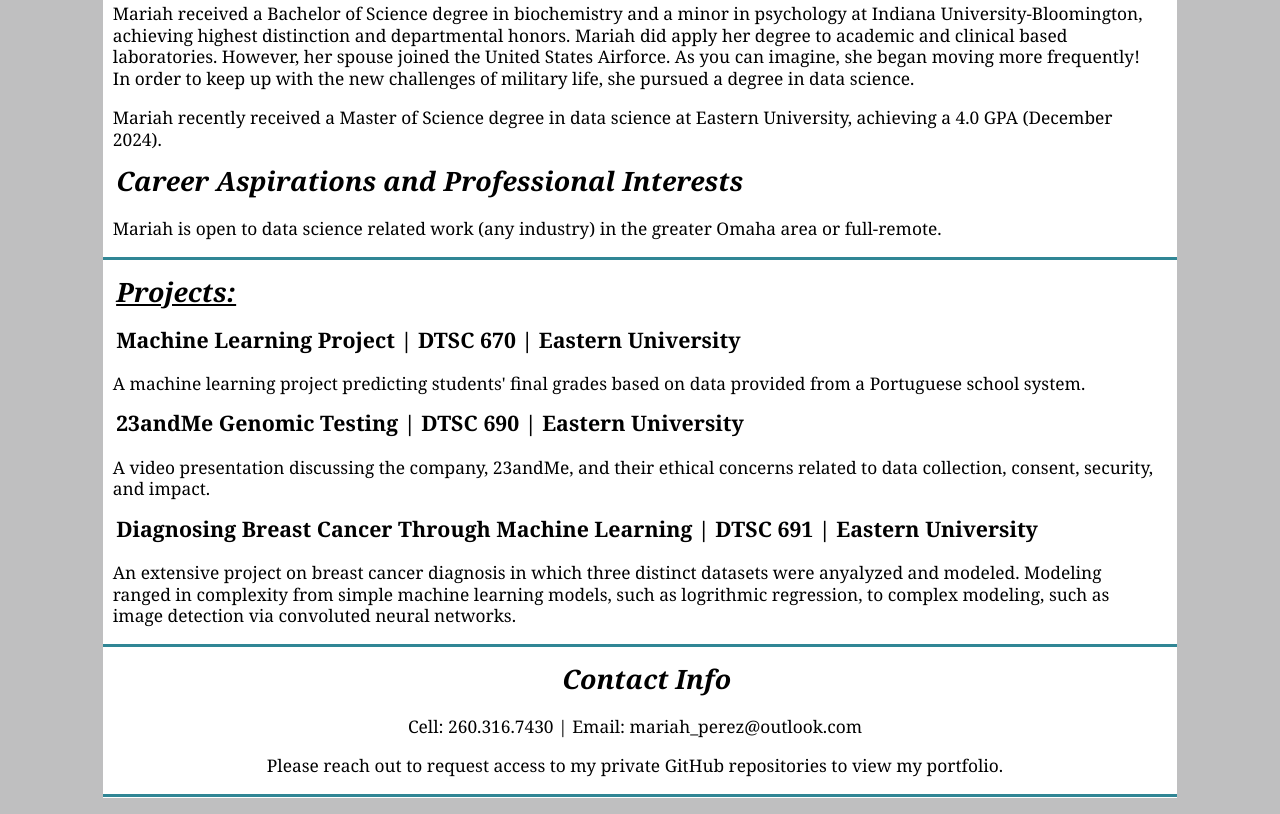
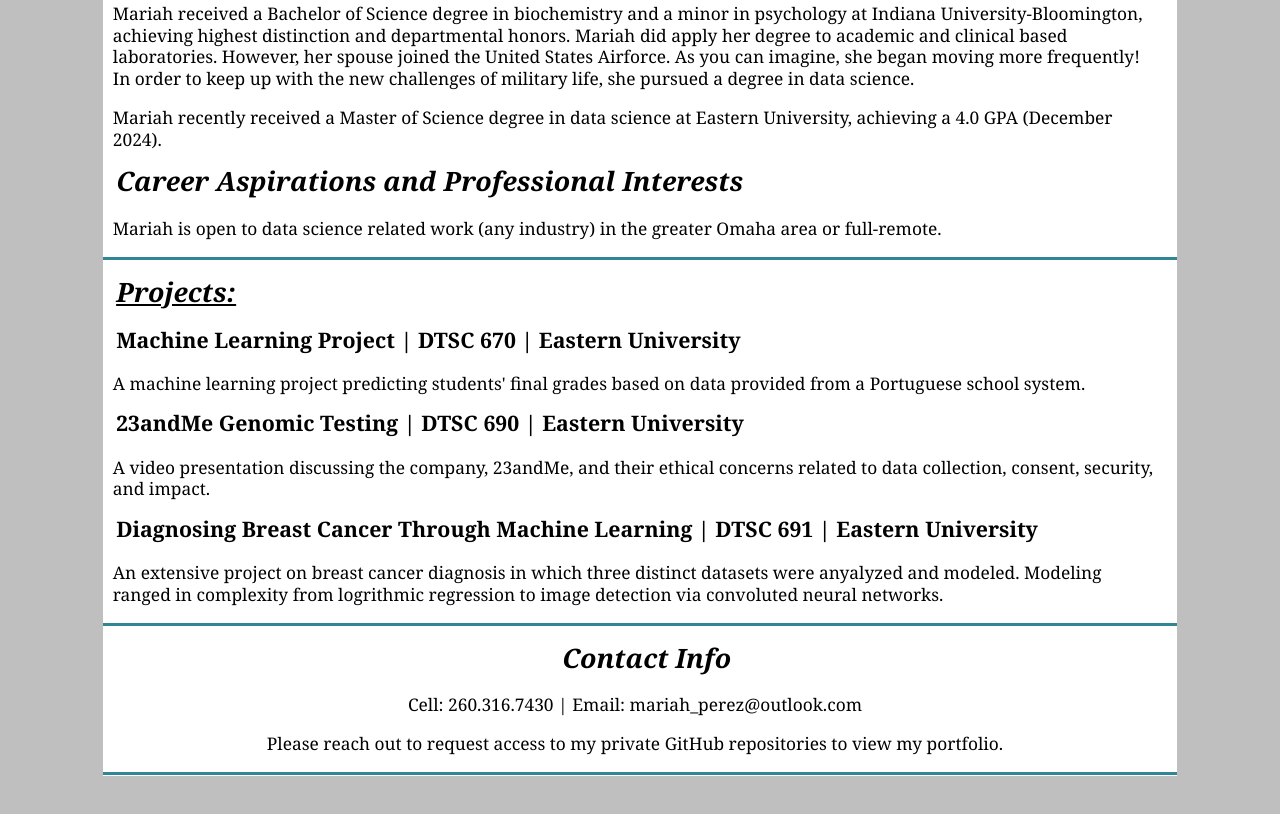
Before and after one commit to mariah-perez/Resume, a plain HTML site: page index.html in a window 1280 px wide. Shown: the part 838-1652 px from the top of the page. After the commit the page ends 1630 px from the top, so only its background shows below. Drawn offline with Linux system fonts and the light colour scheme.

Commit message:
Update index.html

```diff
--- a/index.html
+++ b/index.html
@@ -201,7 +201,7 @@ padding: 0;'>
   line-height: 1.25;
   font-family: "Georgia";
   text-align: left;'>An extensive project on breast cancer diagnosis in which three distinct datasets were anyalyzed and modeled. Modeling ranged in
-  complexity from simple machine learning models, such as logrithmic regression, to complex modeling, such as image detection via convoluted neural networks.
+  complexity from logrithmic regression to image detection via convoluted neural networks.
 </p>
   </div>
     <hr style='display: block;
```
